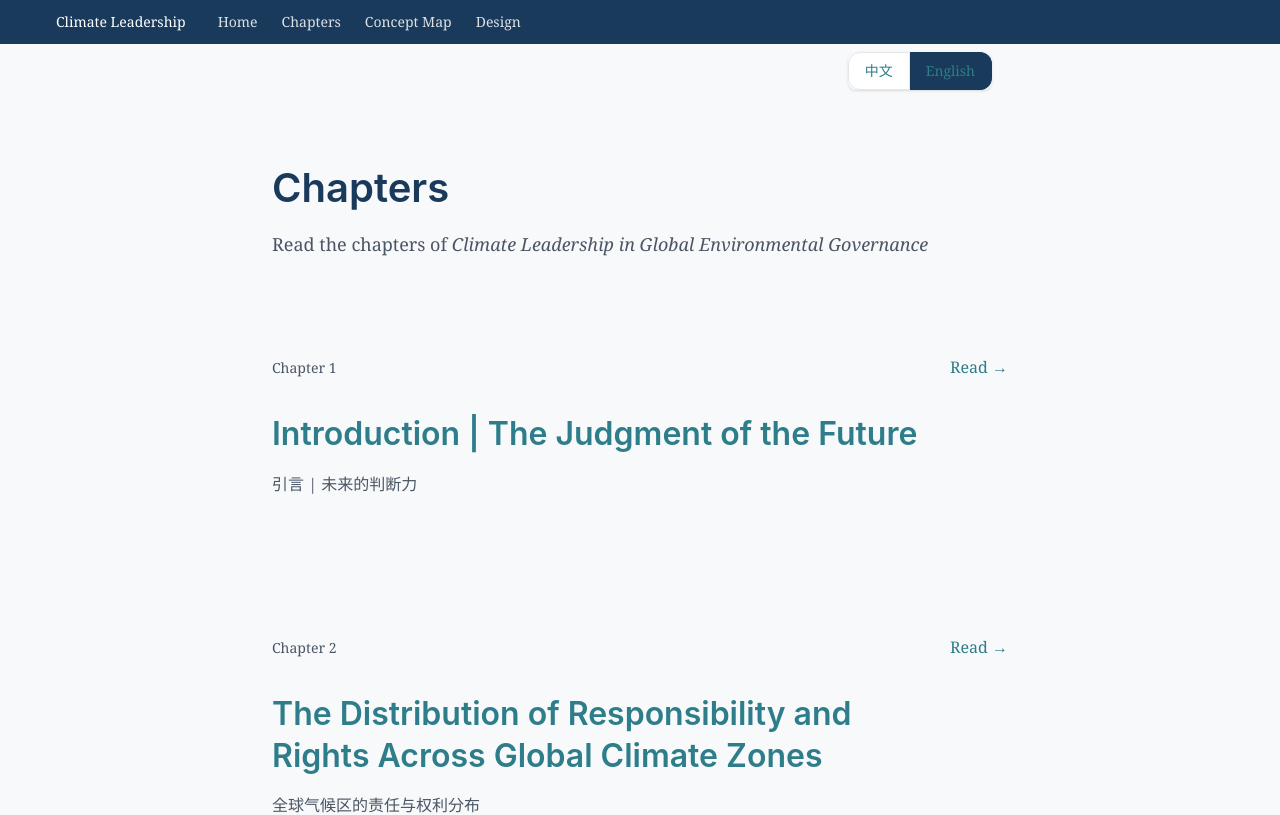
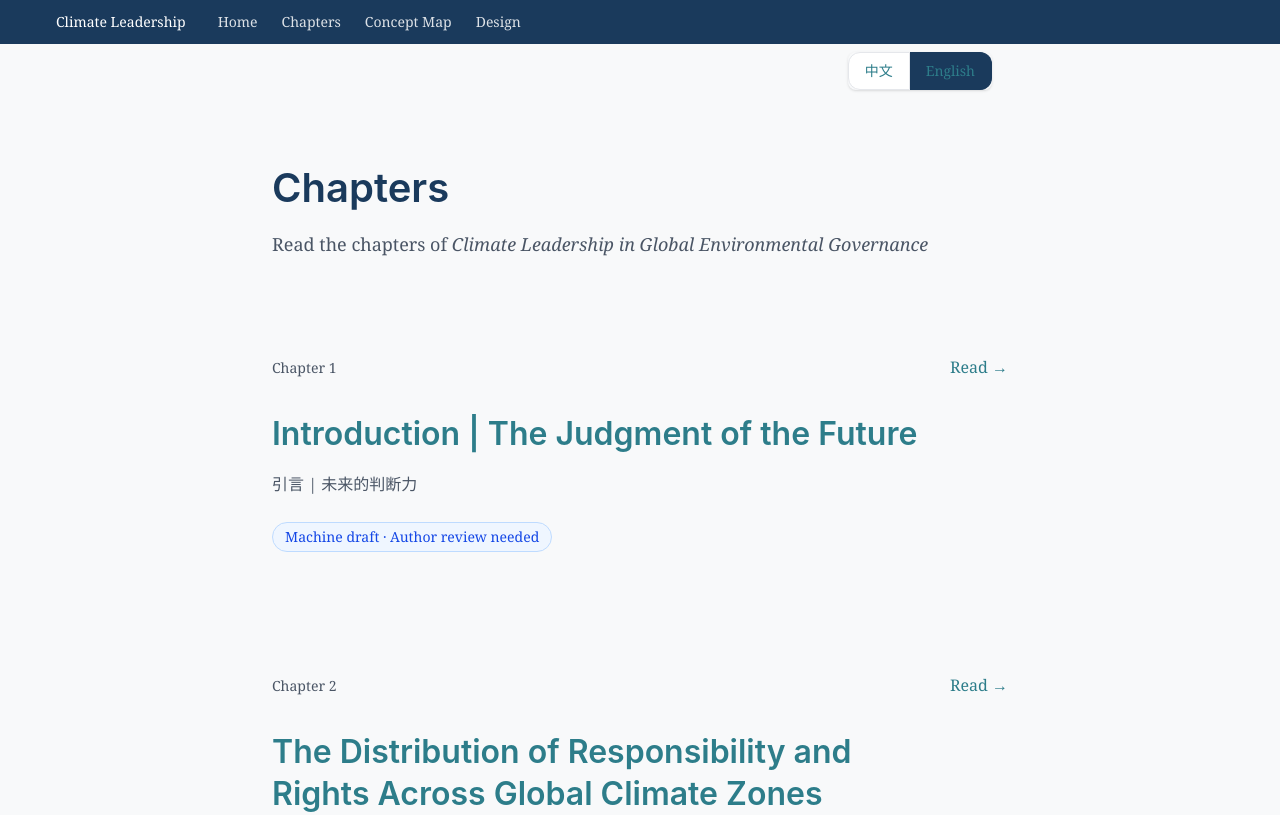
Before and after one commit to simon947161/climate-leadership, a Next.js app: page /chapters/en in a window 1280 px wide. Shown: the top 815 px of the page. Built offline with nearby package versions, Linux system fonts and the light colour scheme.

Commit message:
fix(Batch 8A.6R): add machine-draft label for English Chapter 1

```diff
--- a/src/app/chapters/en/[chapter]/page.tsx
+++ b/src/app/chapters/en/[chapter]/page.tsx
@@ -119,6 +119,13 @@ export default async function ChapterPage({ params }: ChapterPageProps) {
                   English translation coming soon
                 </span>
               )}
+
+              {/* Translation Status Label */}
+              {chapter.translationStatus === 'machine-draft' && (
+                <span className="inline-block mt-2 px-3 py-1 bg-blue-50 text-blue-700 text-sm rounded-full border border-blue-200">
+                  Machine draft · Author review needed
+                </span>
+              )}
             </>
           ) : (
             <h1>Chapter Not Found</h1>
--- a/src/app/chapters/en/page.tsx
+++ b/src/app/chapters/en/page.tsx
@@ -54,6 +54,12 @@ export default async function ChaptersPage() {
                       🟡 English translation coming soon
                     </span>
                   )}
+
+                  {chapter.translationStatus === 'machine-draft' && (
+                    <span className="inline-block mt-2 px-3 py-1 bg-blue-50 text-blue-700 text-sm rounded-full border border-blue-200">
+                      Machine draft · Author review needed
+                    </span>
+                  )}
                 </div>
 
                 <div className="flex-shrink-0 ml-4">
--- a/src/data/chapters.ts
+++ b/src/data/chapters.ts
@@ -8,6 +8,7 @@ export interface ChapterMeta {
   titleEn: string;
   status: 'complete' | 'pending';
   wordCount?: number;
+  translationStatus?: 'human-reviewed' | 'machine-draft' | 'author-review-needed';
 }
 
 export const chaptersZh: ChapterMeta[] = [
@@ -109,6 +110,7 @@ export const chaptersEn: ChapterMeta[] = [
     titleEn: 'Introduction | The Judgment of the Future',
     status: 'complete',
     wordCount: 1400,
+    translationStatus: 'machine-draft',
   },
   {
     id: 'chapter-2',
```
